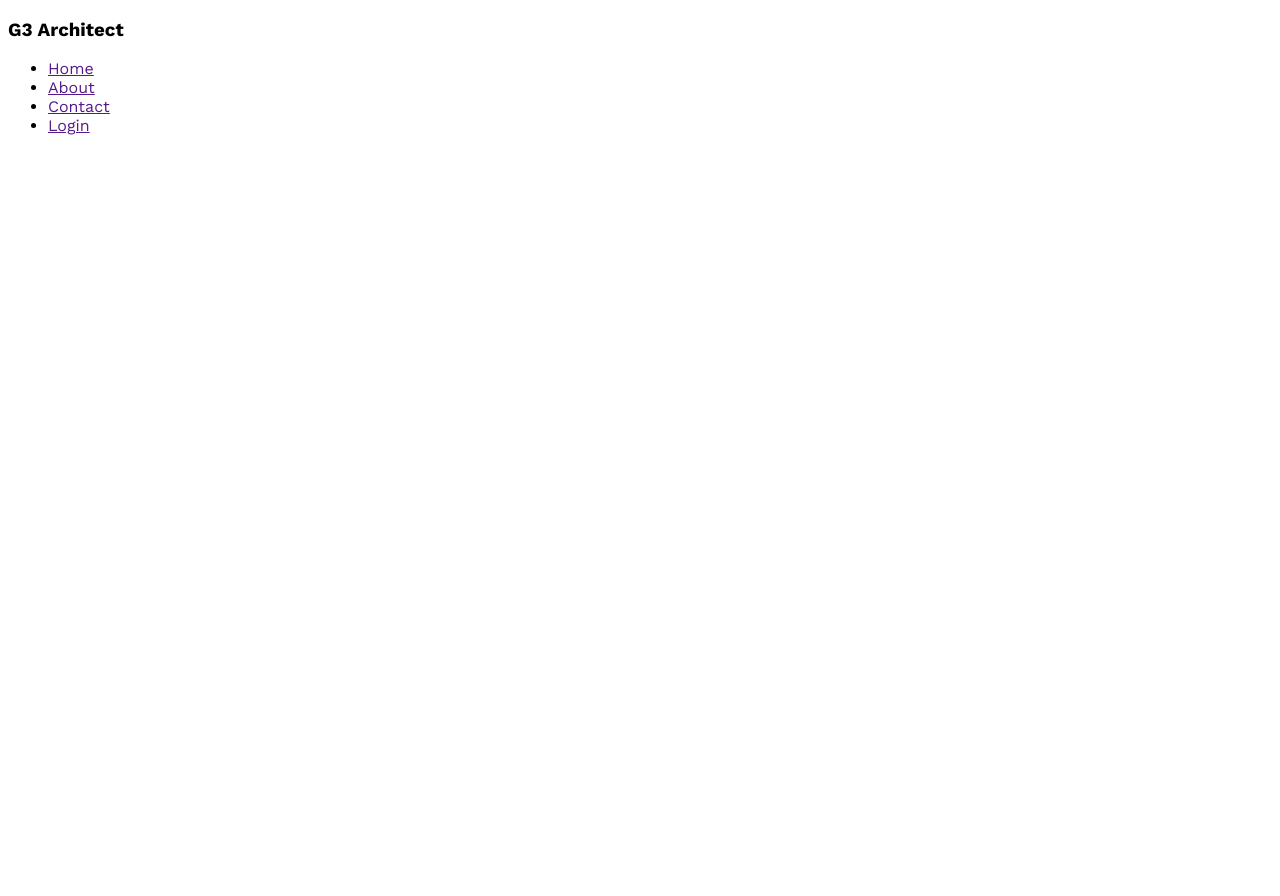
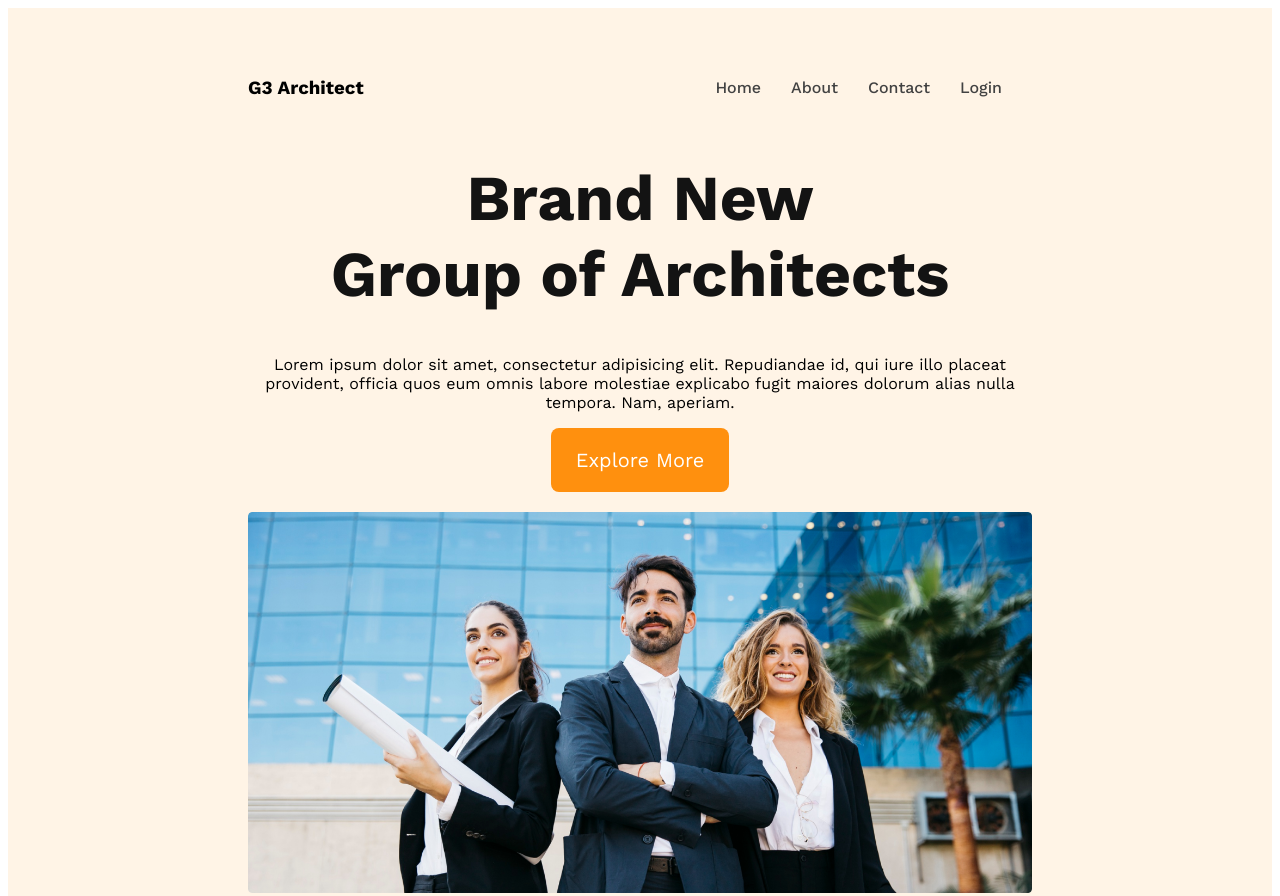
Before and after one commit to hifzurmax/g3-architect, a plain HTML site: page index.html in a window 1280 px wide. Shown: the top 896 px of the page. Before the commit the page ends 800 px from the top, so only its background shows below. Drawn offline with nearby package versions, Linux system fonts and the light colour scheme.

Commit message:
Banner added

```diff
--- a/index.html
+++ b/index.html
@@ -9,6 +9,7 @@
 </head>
 
 <body>
+    <!-- Header Starting -->
     <header>
         <nav>
             <h3>G3 Architect</h3>
@@ -19,7 +20,26 @@
                 <li><a href="">Login</a></li>
             </ul>
         </nav>
+        <div class="banner">
+            <div class="banner-content">
+                <h1 class="banner-title">Brand New <br> Group of Architects</h1>
+                <p>Lorem ipsum dolor sit amet, consectetur adipisicing elit. Repudiandae id, qui iure illo placeat provident, officia quos eum omnis labore molestiae explicabo fugit maiores dolorum alias nulla tempora. Nam, aperiam.</p>
+                <button class="btn-primary">Explore More</button>
+
+            </div>
+            <img src="images/banner.png" alt="">
+        </div>
     </header>
+    <!-- Header End -->
+    <main>
+
+
+    </main>
+    <footer>
+
+
+    </footer>
+
 </body>
 
 </html>
--- a/styles/architect.css
+++ b/styles/architect.css
@@ -3,3 +3,76 @@
 * {
     font-family: 'Work Sans', sans-serif;
 }
+
+/* Shared Styles */
+.btn-primary {
+    border-radius: 8px;
+    color: #FFF;
+    font-size: 1.25rem;
+    background: #FF900E;
+    padding: 20px 25px;
+    color: #FFF;
+    cursor: pointer;
+    border: 0;
+}
+
+/* Header Styles    */
+header {
+    background: rgba(255, 144, 14, 0.10);
+    padding: 50px 240px;
+}
+nav {
+    display: flex;
+    justify-content: space-between;
+    align-items: center;
+}
+
+nav > ul {
+    display: flex;
+}
+nav li {
+    list-style: none;
+    margin-right: 30px;
+    font-weight: 500;
+    font-size: 1rem;
+}
+
+nav li a {
+    text-decoration: none;
+    color: #424242;
+}
+
+/* Banner Styles */
+.banner-content {
+    max-width: 800px;
+    text-align: center;
+    margin: 0 auto;
+}
+.banner-title {
+    font-size: 4rem;
+    font-weight: 700;
+    color: #131313;
+}
+.banner img {
+    width: 100%;
+    margin-top: 20px;
+}
+
+
+@media screen and (max-width: 576px) {
+    header{
+        padding: 20px;
+    }
+    nav {
+        flex-direction: column;
+    }
+}
+
+@media screen and (min-width: 576px) and (max-width: 960px) {
+    header{
+        padding: 50px;
+    }
+    nav {
+        flex-direction: column;
+    }
+}
```
